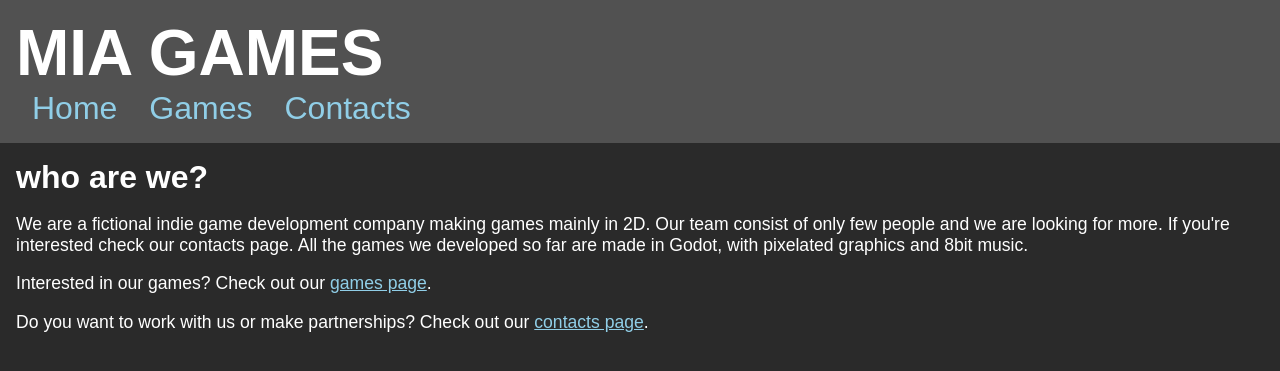
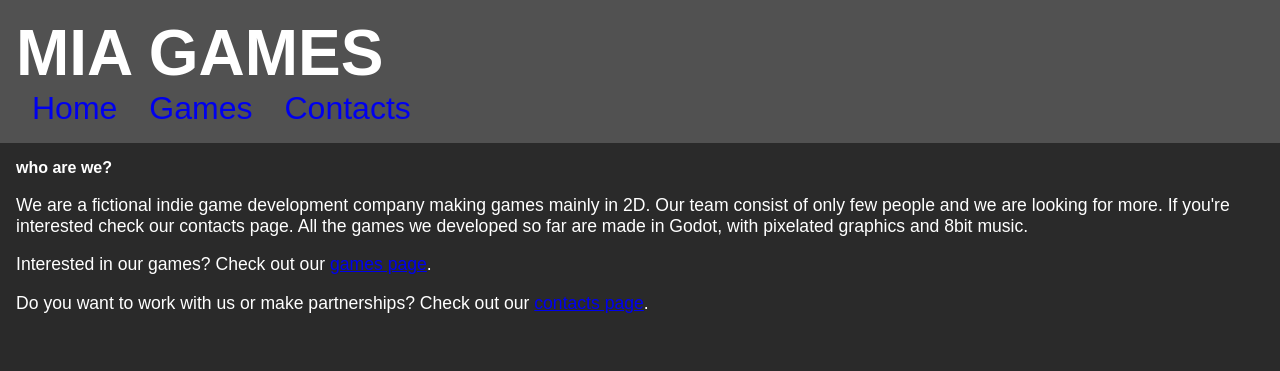
Before and after one commit to MichalPKN/mia-games, a PHP site: page / in a window 1280 px wide. Shown: the top 371 px of the page. Run offline with PHP 8.4, Linux system fonts and the light colour scheme.

Commit message:
css merge

```diff
--- a/style/_header.scss
+++ b/style/_header.scss
@@ -5,8 +5,8 @@ header {
     h1 {
         font-size: 4em;
     }
-    nav{
-        a{
+    nav {
+        a {
             margin: 0 0.5em;
             font-size: 2em;
             text-decoration: none;
--- a/style/_home.scss
+++ b/style/_home.scss
@@ -1,5 +1,5 @@
-.home{
-    p{
+.home {
+    p {
         font-size: 1.1em;
         margin-top: 1em;
     }
--- a/style/style.css
+++ b/style/style.css
@@ -22,18 +22,6 @@ main {
 
 .content {
   padding: 1em;
-}
-
-h2 {
-  font-size: 2em;
-}
-
-p {
-  margin-top: 0.5em;
-}
-
-a {
-  color: #90cee7;
 }
 
 header {
```
Also changed, not shown: 1 other file.
